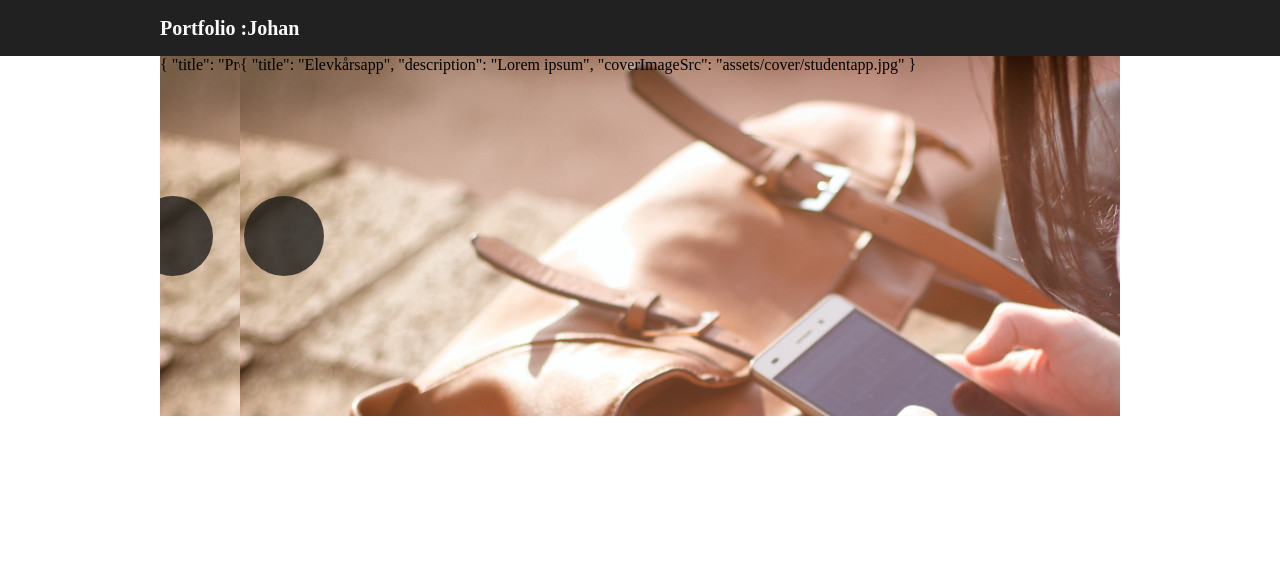
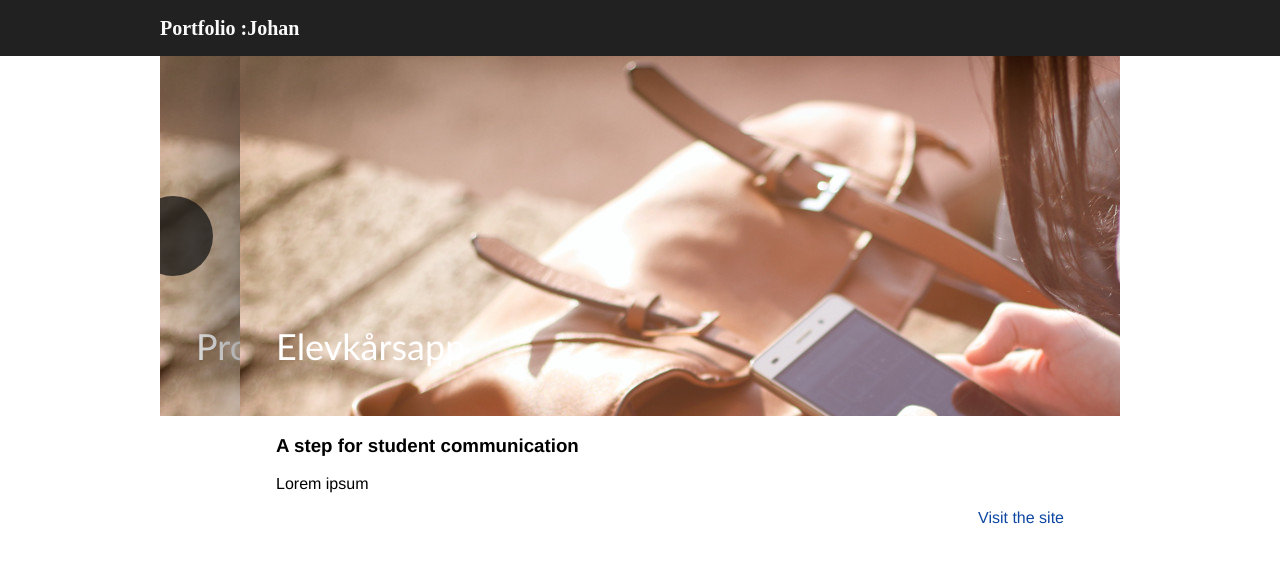
Before and after one commit to jojjesv/portflo, a website with bundled scripts: page index.html in a window 1280 px wide. Built offline with nearby package versions, Linux system fonts and the light colour scheme.

Commit message:
added project info

```diff
--- a/css/_def.scss
+++ b/css/_def.scss
@@ -1 +1,5 @@
+/* Max content width. */
 $content-max-width: 960px;
+
+/* Inset of the active project in the project carousel. */
+$carousel-active-inset: 80px;
--- a/css/global.scss
+++ b/css/global.scss
@@ -2,6 +2,7 @@
 
 body {
   margin: 0;
+  text-decoration: none;
 }
 
 #page-content {
--- a/css/project_carousel.scss
+++ b/css/project_carousel.scss
@@ -1,14 +1,15 @@
 /* Px from left edge. */
-$active-inset: 80px;
+@import "_def";
 
-$carousel-width: calc(100% - #{$active-inset});
+$carousel-width: calc(100% - #{$carousel-active-inset});
 
 #project-carousel {
   list-style: none;
   overflow: hidden;
   padding: 0;
-  width: $carousel-width;
+  width: 100%;
   height: 360px;
+  position: relative;
 
   .project,
   .nav-container {
@@ -20,15 +21,17 @@ $carousel-width: calc(100% - #{$active-inset});
     position: absolute;
     transition: all 350ms cubic-bezier(0.645, 0.045, 0.355, 1);
     z-index: 0;
+    opacity: 1;
+    left: 0;
+    box-shadow: 0 0 120px rgba(0, 0, 0, 0.75);
 
     &.left {
-      left: 0;
       z-index: 1;
     }
 
     /* positioned in the middle, active */
     &.active {
-      left: $active-inset;
+      left: $carousel-active-inset;
       z-index: 2;
     }
 
@@ -37,6 +40,17 @@ $carousel-width: calc(100% - #{$active-inset});
       left: 100%;
       opacity: 0;
       z-index: 3;
+    }
+
+    .title {
+      position: absolute;
+      bottom: 48px;
+      left: 36px;
+      margin: 0;
+      font-size: 36px;
+      color: #fff;
+      font-weight: 300;
+      font-family: 'Gill Sans', 'Gill Sans MT', Calibri, 'Trebuchet MS', sans-serif;
     }
   }
 
@@ -63,14 +77,22 @@ $carousel-width: calc(100% - #{$active-inset});
       background: rgba(20, 20, 20, 0.75);
       border: none;
       border-radius: 50%;
+      transition: all 250ms cubic-bezier(0.645, 0.045, 0.355, 1);
+      left: 0;
 
       /* navigate to next project */
-      &.next {
-        /*left: calc(100% - #{$nav-btn-size * (2 / 3)});*/
+      &.prev {
+        left: calc(100% - #{$nav-btn-size * (1 + 2 / 3)});
       }
 
-      &.prev {
+      &.next {
         left: -$nav-btn-size / 3;
+      }
+
+      &:not(.visible) {
+        pointer-events: none;
+        transform: scale(0.75);
+        opacity: 0;
       }
     }
   }
--- /dev/null
+++ b/css/project_info.scss
@@ -0,0 +1,16 @@
+@import "_def";
+
+#project-info {
+  box-sizing: border-box;
+  font-family: 'Franklin Gothic Medium', 'Arial Narrow', Arial, sans-serif;
+  font-weight: 400;
+  width: 100%;
+
+  /* Align with carousel project title. */
+  padding-left: $carousel-active-inset + 36px;
+  padding-right: 56px;
+}
+
+.external-link {
+  color: #0D47A1;
+}
--- a/index.html
+++ b/index.html
@@ -7,6 +7,7 @@
   <link rel="stylesheet" href="compiled_css/global.css">
   <link rel="stylesheet" href="compiled_css/global_header.css">
   <link rel="stylesheet" href="compiled_css/project_carousel.css">
+  <link rel="stylesheet" href="compiled_css/project_info.css">
 </head>
 
 <body>
@@ -32,16 +33,24 @@
           right: activeProjectIndex == i + 1
         }">
           <div class="cover" :style='{ "background-image": `url(${project.coverImageSrc})` }'>
-            {{ project }}
+            <h2 class="title">{{ project.title }}</h2>
           </div>
         </div>
 
         <div class="nav-container">
-          <button :class="{nav: 1, prev: 1 }" v-on:click="prevProject()">
+          <button :class="{nav: 1, next: 1, visible: activeProjectIndex < projects.length - 1}" v-on:click="nextProject()">
           </button>
+          <button :class="{nav: 1, prev: 1, visible: activeProjectIndex > 0}" v-on:click="prevProject()">
+          </button>
+        </div>
+      </div>
 
-          <button :class="{nav: 1, next: 1 }" v-on:click="nextProject()">
-          </button>
+      <div id="project-info">
+        <h3 class="subtitle">{{ projects[activeProjectIndex].subtitle }}</h3>
+        <p class="description">{{ projects[activeProjectIndex].description }}</p>
+
+        <div style="text-align: right">
+          <a class="external-link" target="_blank">Visit the site</a>
         </div>
       </div>
     </div>
--- a/js/projects.js
+++ b/js/projects.js
@@ -1,10 +1,14 @@
 export default [{
   title: 'Elevkårsapp',
+  subtitle: 'A step for student communication',
   description: 'Lorem ipsum',
   coverImageSrc: 'assets/cover/studentapp.jpg'
 }, {
   title: 'Project 2',
-  description: 'Lorem ipsum',
+  subtitle: 'Writing Technical Articles',
+  description: `The notes below apply to technical papers in computer science and electrical engineering, with emphasis on papers in systems and networks.
+  Read Strunk and White, Elements of Style. Again.<br />
+  Give the paper to somebody else to read. If you can, find two people: one person familiar with the technical matter, another only generally familiar with the area.`,
   coverImageSrc: 'assets/cover/studentapp.jpg'
 }, {
   title: 'Project 3',
```
Also changed, not shown: compiled_css/global.css, compiled_css/global_header.css, compiled_css/project_carousel.css, compiled_css/project_info.css (added), 4 other files.
